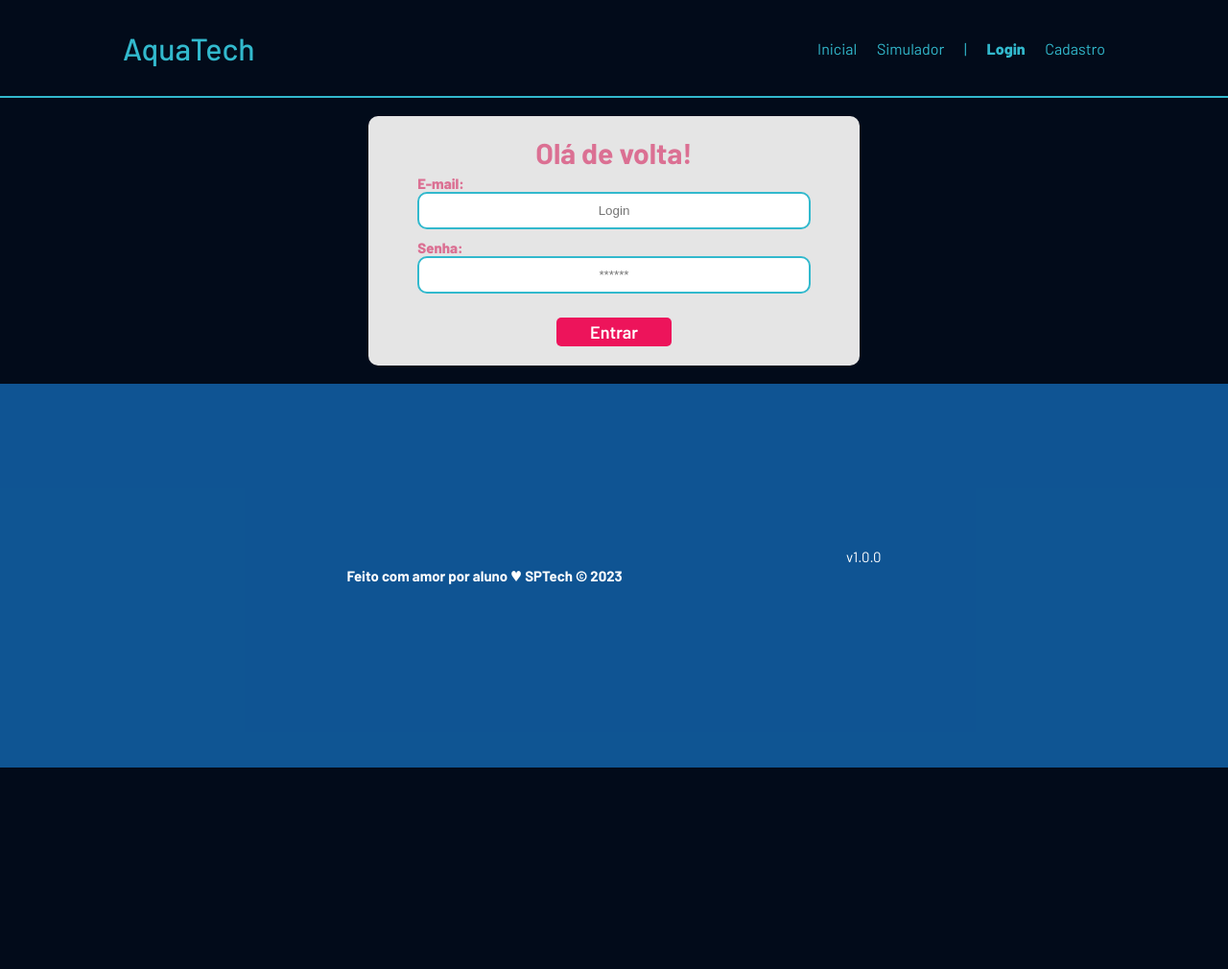
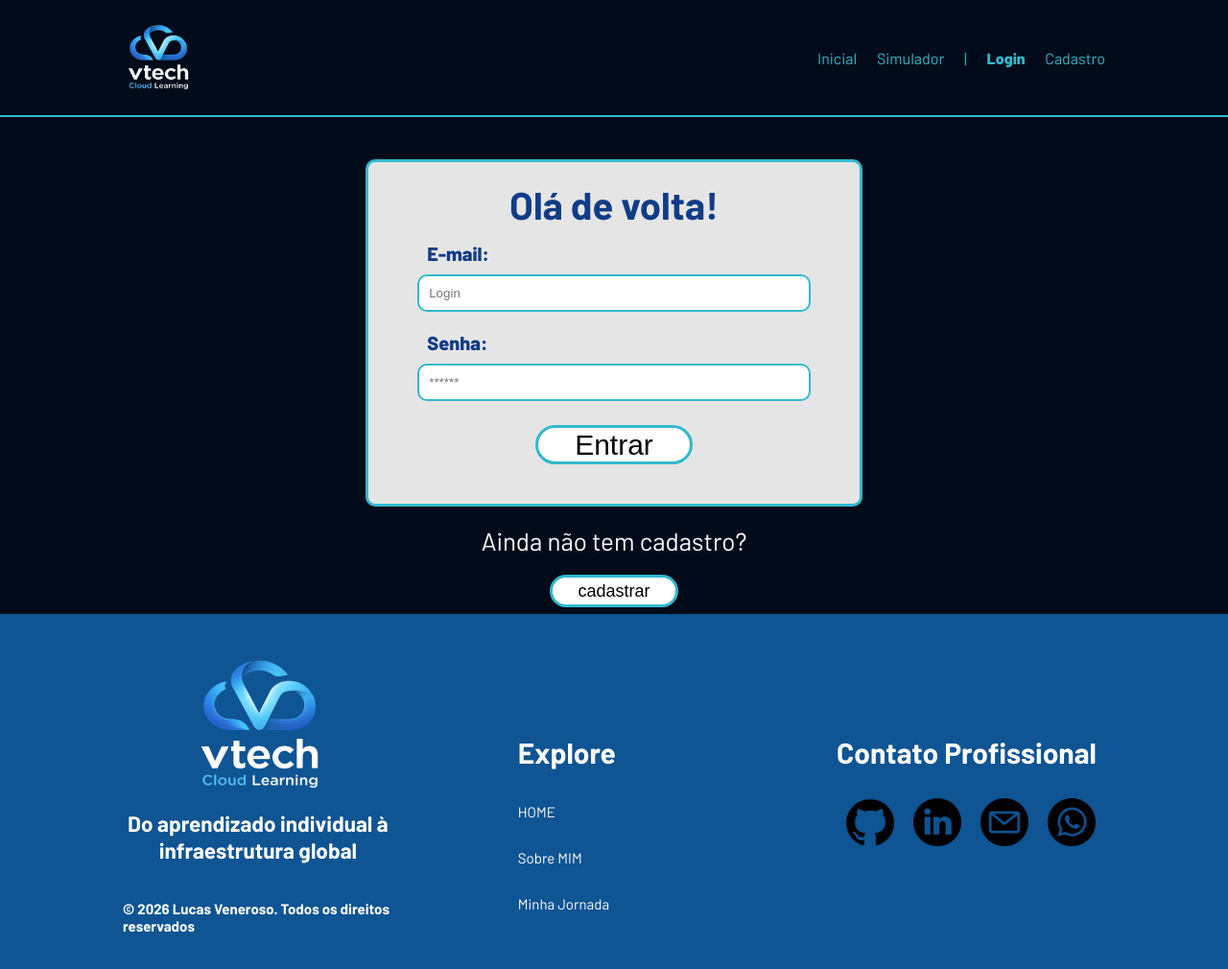
Before and after one commit to LucasVeneroso/Vtech-Projeto-Individual-Sptech, a website: page public/login.html in a window 1280 px wide. Shown: the whole page at 96% size. Before the commit the page ends 800 px from the top, so only its background shows below. Drawn offline with Linux system fonts and the light colour scheme.

Commit message:
feat:Criando a tela de login

```diff
--- a/public/css/estilo.css
+++ b/public/css/estilo.css
@@ -9,7 +9,7 @@ body {
 }
 
 :root {
-  --tamanho-header: 100px;
+  --tamanho-header: 120px;
   --tamanho-banner: calc(
     130vh - var(--tamanho-header) - var(--tamanho-footer) - 2px
   );
@@ -17,7 +17,7 @@ body {
     100vh - var(--tamanho-header) - var(--tamanho-footer) - 2px
   );
   --tamanho-login: calc(
-    100vh - var(--tamanho-header) - var(--tamanho-footer) - 2px
+    130vh - var(--tamanho-header) - var(--tamanho-footer) - 2px
   );
   --tamanho-footer: 400px;
 }
@@ -114,11 +114,8 @@ body {
 .btn_comecar button:hover {
   background-color: #32b9cd;
   color: white;
-  width: 210%;
-  height: 310%;
-  transition: 0.5s;
+  transform: scale(1.2);
   font-size: 30px;
-  margin: 0px -40px 0px 0px;
 }
 
 .banner .container span {
@@ -282,12 +279,12 @@ body {
   margin: 60px 0 0 230px;
 }
 
-.footer-direita a{
+.footer-direita a {
   color: white;
   text-decoration: none;
   width: 50px;
 }
-.footer-direita img{
+.footer-direita img {
   width: 100%;
 }
 .contatos {
@@ -300,16 +297,15 @@ body {
 
 .login {
   height: var(--tamanho-login);
-  background-image: url("../assets/imgs/bg-jelly-fish-para-home.png");
-  background-size: cover;
 }
 
 .login .container {
+  display: flex;
+  flex-direction: column;
   justify-content: center;
   align-items: center;
-  height: 100%;
+  height: 110%;
 }
-
 .card {
   width: 50%;
   background-color: #e5e5e5;
@@ -317,33 +313,35 @@ body {
   display: flex;
   align-items: center;
   justify-content: space-evenly;
-  color: palevioletred;
+  color: #103c88;
   flex-direction: column;
   height: fit-content;
   padding: 20px 0;
+  border: #32b9cd solid 3px;
 }
 
 .card h2 {
   margin: 0;
-  font-size: 30px;
+  font-size: 40px;
 }
 
 .formulario {
   display: flex;
-  height: 90%;
+  height: 100%;
   width: 80%;
   justify-content: space-around;
   flex-direction: column;
 }
 
 .formulario span {
-  font-size: 15px;
+  font-size: 20px;
   font-weight: 800;
+  margin: 10px;
 }
 
 .formulario input {
   border: 2px solid #32b9cd;
-  text-align: center;
+  text-align: left;
   border-radius: 10px;
   margin: 0;
 }
@@ -366,18 +364,61 @@ body {
 }
 
 .botao {
-  cursor: pointer;
-  font-family: "Barlow", sans-serif;
-  border: 0;
-  border-radius: 5px;
-  font-weight: 600;
+  display: flex;
+  justify-content: center;
+}
+.botao button {
+  font-size: 30px;
+  width: 40%;
+  height: 50%;
+  border-radius: 30px;
+  border: solid 3px #32b9cd;
+  background-color: white;
+  margin: 20px;
+  transition: 0.5s;
+}
+.botao button:hover {
+  background-color: #32b9cd;
+  color: white;
+  transform: scale(1.2);
+  font-size: 30px;
+}
+
+.redirecionar_cadastro {
+  display: flex;
+  flex-direction: column;
+  justify-content: center;
+  margin-top: 20px;
+}
+.redirecionar_cadastro p {
+  color: white;
+  text-align: center;
+  margin: 0px;
+  font-size: 26px;
+}
+.redirecionar_cadastro a {
+  align-items: center;
+  justify-content: center;
+  margin-right: 40px;
+}
+.botao_redirecionar_cadastro {
+  display: flex;
+  justify-content: center;
+}
+.botao_redirecionar_cadastro button {
   font-size: 18px;
-  color: #fff;
-  background-color: #ed145b;
-  width: 120px;
-  height: 30px;
-  align-self: center;
-  margin-top: 20px;
+  width: 100%;
+  height: 50%;
+  border-radius: 30px;
+  border: solid 3px #32b9cd;
+  background-color: white;
+  margin: 20px;
+  transition: 0.6s;
+}
+.botao_redirecionar_cadastro button:hover {
+  background-color: #32b9cd;
+  color: white;
+  transform: scale(1.3);
 }
 
 .loading-div {
@@ -408,7 +449,7 @@ body {
   width: 230px;
   position: fixed;
   border-radius: 4px;
-  border: #ed145b 3px solid;
+  border: #32b9cd 6px solid;
   padding: 10px;
   margin-right: 10%;
 }
@@ -429,11 +470,15 @@ body {
 }
 
 input {
-  margin-bottom: 10px;
   border: 2px solid #32b9cd;
   padding: 10px;
   text-align: center;
   border-radius: 10px;
+  transition: 0.6s;
+}
+input:hover {
+  transform: scale(1.1);
+  border: #32b9cd;
 }
 
 .btn {
--- a/public/login.html
+++ b/public/login.html
@@ -1,27 +1,24 @@
-<!DOCTYPE html>
+<!doctype html>
 <html lang="pt-br">
+  <head>
+    <meta charset="UTF-8" />
+    <meta http-equiv="X-UA-Compatible" content="IE=edge" />
+    <meta name="viewport" content="width=device-width, initial-scale=1.0" />
 
-<head>
-    <meta charset="UTF-8">
-    <meta http-equiv="X-UA-Compatible" content="IE=edge">
-    <meta name="viewport" content="width=device-width, initial-scale=1.0">
-
-    <title>AquaTech | Login</title>
+    <title>VTech</title>
 
     <script src="./js/sessao.js"></script>
 
-    <link rel="stylesheet" href="./css/estilo.css">
-    <link rel="icon" href="./assets/icon/favicon2.ico">
-    <link rel="preconnect" href="https://fonts.gstatic.com">
+    <link rel="stylesheet" href="./css/estilo.css" />
+    <link rel="icon" href="./assets/imgs/favicom.png" />
+    <link rel="preconnect" href="https://fonts.gstatic.com" />
   </head>
 
   <body>
-
     <!--Header-->
-
-    <div class="header">
+    <header class="header">
       <div class="container">
-            <h1 class="titulo">AquaTech</h1>
+        <img src="./assets/imgs/logo_vtech.png" alt="" />
         <ul class="navbar">
           <li>
             <a href="index.html">Inicial</a>
@@ -31,15 +28,14 @@
           </li>
           <li>|</li>
           <li class="agora">
-                    <a href="#">Login</a>
+            <a href="login.html">Login</a>
           </li>
           <li>
             <a href="cadastro.html">Cadastro</a>
           </li>
         </ul>
       </div>
-    </div>
-
+    </header>
 
     <div class="login">
       <div class="alerta_erro">
@@ -48,45 +44,73 @@
         </div>
       </div>
       <div class="container">
-            <div class="card card-login">
+        <div class="card">
           <h2>Olá de volta!</h2>
           <div class="formulario">
             <div class="campo">
               <span>E-mail:</span>
-                        <input id="email_input" type="text" placeholder="Login">
+              <input id="email_input" type="text" placeholder="Login" />
             </div>
             <div class="campo">
               <span>Senha:</span>
-                        <input id="senha_input" type="password" placeholder="******">
+              <input id="senha_input" type="password" placeholder="******" />
             </div>
-                    <button class="botao" onclick="entrar()">Entrar</button>
+            <div class="botao">
+              <button onclick="entrar()">Entrar</button>
             </div>
-
+          </div>
           <div id="div_aguardar" class="loading-div">
-                    <img src="./assets/circle-loading.gif" id="loading-gif">
+            <img src="./assets/circle-loading.gif" id="loading-gif" />
           </div>
-
           <div id="div_erros_login"></div>
+        </div>
+        <div class="redirecionar_cadastro">
+          <p>Ainda não tem cadastro?</p>
+          <div class="botao_redirecionar_cadastro">
+            <a href="cadastro.html"><button>cadastrar</button></a>
+          </div>
         </div>
       </div>
     </div>
 
-    <!--footer inicio-->
     <div class="footer">
       <div class="container">
-            <h4>Feito com amor por aluno &hearts; SPTech &copy; 2023</h4>
-            <span class="version">v1.0.0</span>
+        <div class="footer-esquerda">
+          <img src="./assets/imgs/logo_vtech.png" alt="" />
+          <h2>Do aprendizado individual à infraestrutura global</h2>
+          <h4>© 2026 Lucas Veneroso. Todos os direitos reservados</h4>
+        </div>
+        <div class="footer-centro">
+          <h1>Explore</h1>
+          <a href="index.html"><p>HOME</p></a>
+          <a href="#Sobre"><p>Sobre MIM</p></a>
+          <a href="#jornada"><p>Minha Jornada</p></a>
+        </div>
+        <div class="footer-direita">
+          <h1>Contato Profissional</h1>
+          <div class="contatos">
+            <a href="https://github.com/LucasVeneroso" target="_blank"
+              ><img src="./assets/imgs/github.png" alt=""
+            /></a>
+            <a
+              href="https://www.linkedin.com/in/lucas-veneroso-a60397285/"
+              target="_blank"
+              ><img src="./assets/imgs/linkedin.png" alt=""
+            /></a>
+            <a href="mailto:lucas.veneroso@sptech.school" target="_blank"
+              ><img src="./assets/imgs/email.png" alt=""
+            /></a>
+            <a href="https://wa.link/3bcnh7" target="_blank"
+              ><img src="./assets/imgs/whatsapp.png" alt=""
+            /></a>
           </div>
         </div>
-    <!--footer fim-->
-
+      </div>
+    </div>
   </body>
-
 </html>
 
 <script>
-
-
   function entrar() {
     aguardar();
 
@@ -94,13 +118,13 @@
     var senhaVar = senha_input.value;
 
     if (emailVar == "" || senhaVar == "") {
-            cardErro.style.display = "block"
-            mensagem_erro.innerHTML = "(Mensagem de erro para todos os campos em branco)";
+      cardErro.style.display = "block";
+      mensagem_erro.innerHTML =
+        "(Mensagem de erro para todos os campos em branco)";
       finalizarAguardar();
       return false;
-        }
-        else {
-            setInterval(sumirMensagem, 5000)
+    } else {
+      setInterval(sumirMensagem, 5000);
     }
 
     console.log("FORM LOGIN: ", emailVar);
@@ -109,52 +133,49 @@
     fetch("/usuarios/autenticar", {
       method: "POST",
       headers: {
-                "Content-Type": "application/json"
+        "Content-Type": "application/json",
       },
       body: JSON.stringify({
         emailServer: emailVar,
-                senhaServer: senhaVar
+        senhaServer: senhaVar,
+      }),
     })
-        }).then(function (resposta) {
-            console.log("ESTOU NO THEN DO entrar()!")
+      .then(function (resposta) {
+        console.log("ESTOU NO THEN DO entrar()!");
 
         if (resposta.ok) {
           console.log(resposta);
 
-                resposta.json().then(json => {
+          resposta.json().then((json) => {
             console.log(json);
             console.log(JSON.stringify(json));
             sessionStorage.EMAIL_USUARIO = json.email;
             sessionStorage.NOME_USUARIO = json.nome;
             sessionStorage.ID_USUARIO = json.id;
             sessionStorage.CPF_USUARIO = json.cpf;
-                    sessionStorage.AQUARIOS = JSON.stringify(json.aquarios)
+            sessionStorage.AQUARIOS = JSON.stringify(json.aquarios);
 
             setTimeout(function () {
               window.location = "./dashboard/cards.html";
             }, 1000); // apenas para exibir o loading
-
           });
-
         } else {
-
           console.log("Houve um erro ao tentar realizar o login!");
 
-                resposta.text().then(texto => {
+          resposta.text().then((texto) => {
             console.error(texto);
             finalizarAguardar(texto);
           });
         }
-
-        }).catch(function (erro) {
+      })
+      .catch(function (erro) {
         console.log(erro);
-        })
+      });
 
     return false;
   }
 
   function sumirMensagem() {
-        cardErro.style.display = "none"
+    cardErro.style.display = "none";
   }
-
 </script>
```
Also changed, not shown: public/cadastro.html (+6 -6 lines), public/index.html (+2 -2 lines), public/assets/imgs/cadeado_digital.png (renamed from public/assets/imgs/cadeado_digital-removebg-preview.png). Lines whose indentation alone changed are shown as unchanged.
